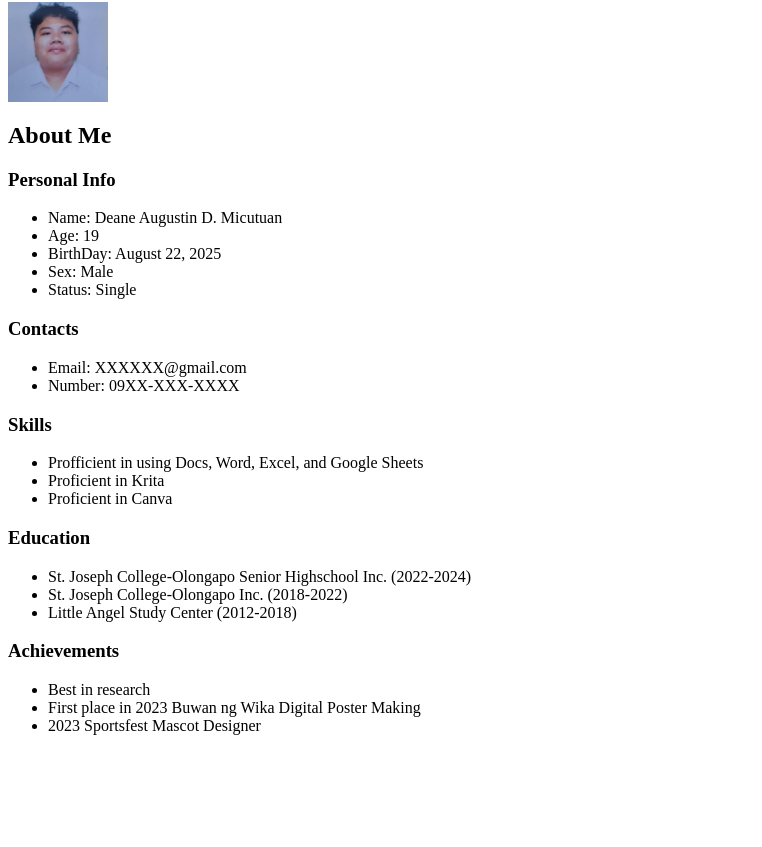
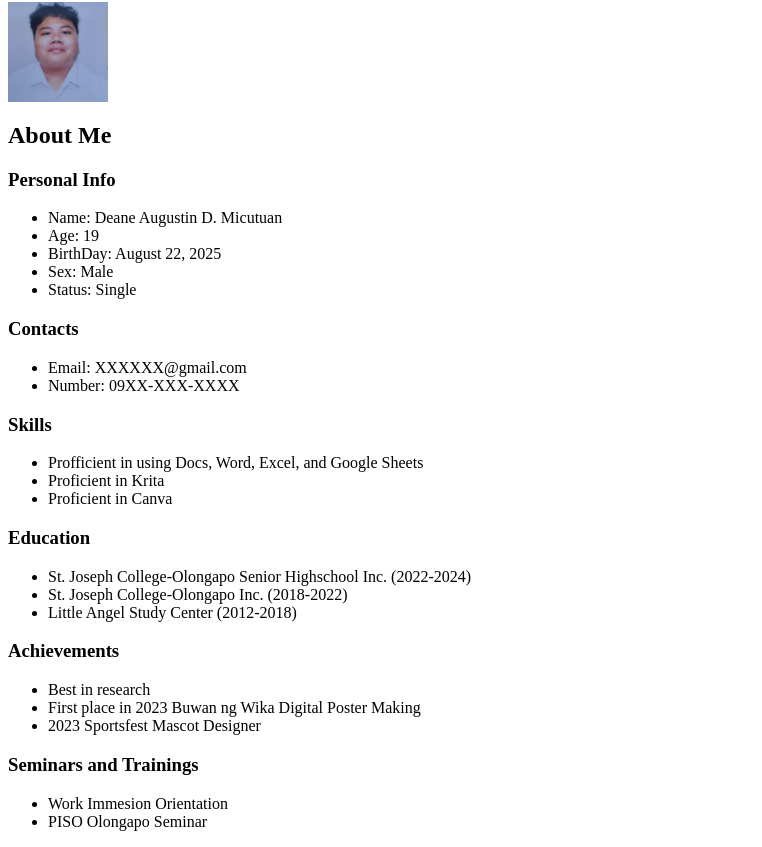
Before and after one commit to BugZing/bugzinglist.github.io, a plain HTML site: page index.html in a window 1280 px wide. Shown: the part 78-925 px from the top of the page, without its empty margins (0-762 px from the left). Before the commit the page ends 829 px from the top, so only its background shows below. Drawn offline with Linux system fonts and the light colour scheme.

Commit message:
Update index.html

```diff
--- a/index.html
+++ b/index.html
@@ -63,6 +63,12 @@
         </ul>
 
 
+            <h3>Seminars and Trainings</h3>
+        <ul>
+            <li>Work Immesion Orientation</li>
+            <li>PISO Olongapo Seminar</li>
+        </ul>
+
     </div>
 
 </body>
```
